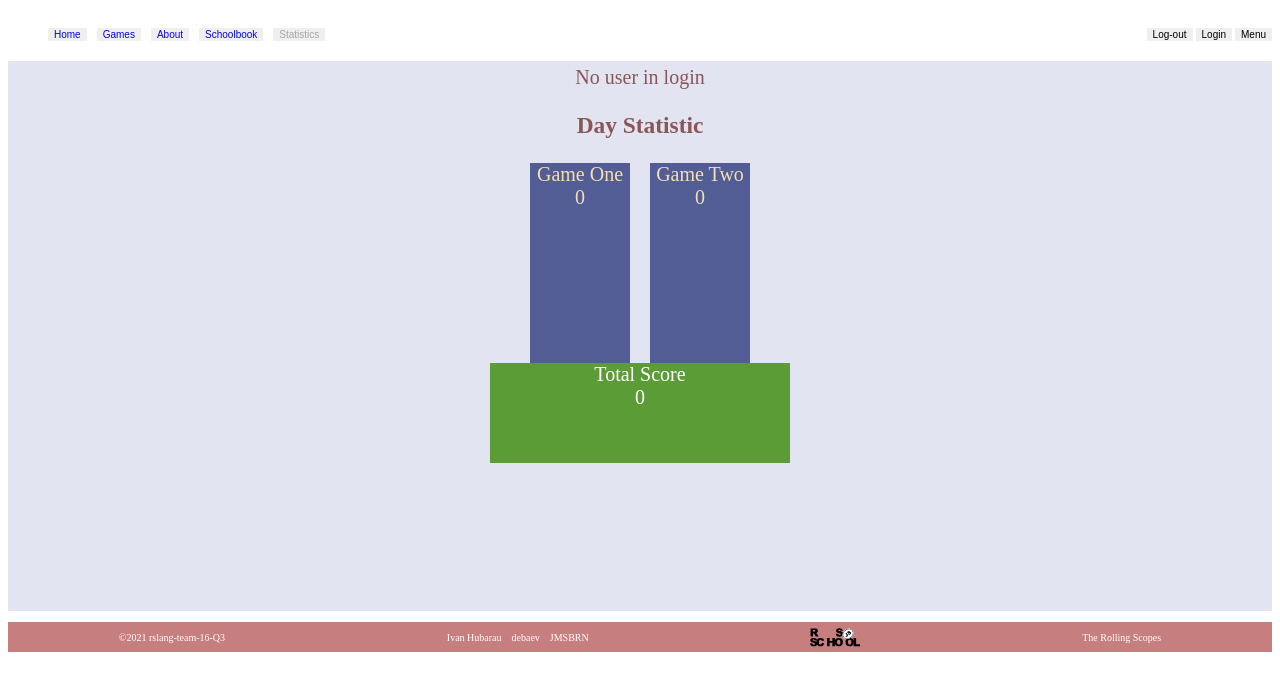
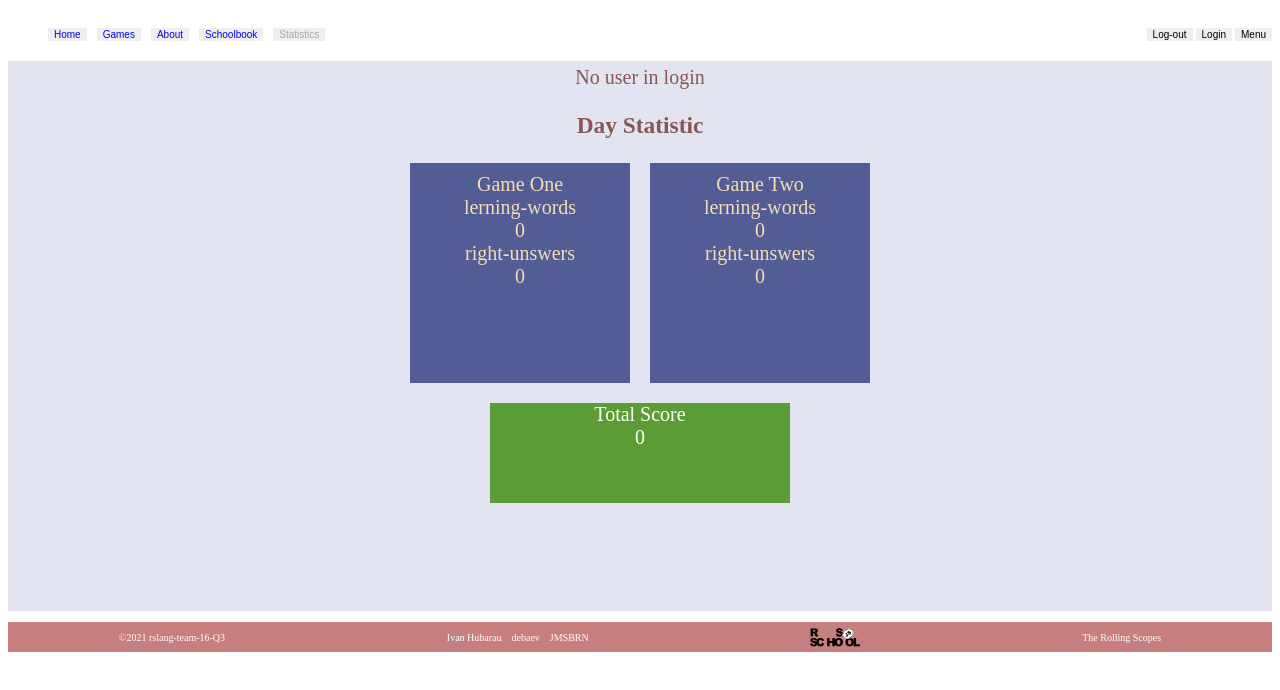
Before and after one commit to JMSBRN/rslang-team-16-jmsbrn, a React (Create React App) app: page /statistics in a window 1280 px wide. Shown: the top 690 px of the page. Built offline with nearby package versions, Linux system fonts and the light colour scheme.

Commit message:
feat: update games and statistics comp-s, add connection between games-score and statistics-score from localstorage

```diff
--- a/src/App.js
+++ b/src/App.js
@@ -96,7 +96,7 @@ function App() {
       password: `${password}`
      };
      setLoginValues(email, password);
-     loginUser(user)
+     loginUser(user) ;
 	};
 	const getRegistrValues = (e) => {
     e.preventDefault();
@@ -111,6 +111,43 @@ function App() {
   const clearLocalStorage = () => {
     localStorage.clear();
     window.location.reload();
+  };
+  //??
+  const [countA, setCountA] = useState(0);
+  const [countB, setCountB] = useState(0);
+  const [countC, setCountC] = useState(0);
+  const [countD, setCountD] = useState(0);
+  const inecreaseA = () => {
+     setCountA(countA + 1);
+  };
+  const decreaseA = () => {
+    if(countA > 0){
+     setCountA(countA - 1);
+    }
+  };
+  const inecreaseB = () => {
+    setCountB(countB + 1);
+  };
+  const decreaseB = () => {
+    if(countB > 0){
+     setCountB(countB - 1);
+    }
+  };
+  const inecreaseC = () => {
+    setCountC(countC + 1);
+  };
+  const decreaseC = () => {
+    if(countC > 0){
+     setCountC(countC - 1);
+    }
+  };
+  const inecreaseD = () => {
+    setCountD(countD + 1);
+  };
+  const decreaseD = () => {
+    if(countD > 0){
+     setCountD(countD - 1);
+    }
   };
   return (
     <div className="app">
@@ -133,7 +170,19 @@ function App() {
         password,
         getLoginValues,
         getRegistrValues,
-        clearLocalStorage
+        clearLocalStorage,
+        countA,
+        countB,
+        countC,
+        countD,
+        inecreaseA,
+        decreaseA,
+        inecreaseB,
+        decreaseB,
+        inecreaseC,
+        decreaseC,
+        inecreaseD,
+        decreaseD,
       }}>
        <Header/>
        <Routes>
--- a/src/pages/Games.jsx
+++ b/src/pages/Games.jsx
@@ -1,47 +1,35 @@
-import React,{useState} from 'react';
+import React,{useContext} from 'react';
+import { Context } from '../Context';
 
 const Games = () => {
- const [countA, setCountA] = useState(0);
- const [countB, setCountB] = useState(0);
- const [countC, setCountC] = useState(0);
- const [countD, setCountD] = useState(0);
- const nameUser = localStorage.getItem('name');
- const inecreaseA = () => {
+const {
+	countA,
+	inecreaseA,
+	decreaseA,
+	countB,
+	inecreaseB,
+	decreaseB,
+	countC,
+	inecreaseC,
+	decreaseC,
+	countD,
+	inecreaseD,
+	decreaseD
+} = useContext(Context);
 
-		setCountA(countA + 1);
- };
- const decreaseA = () => {
-	 if(countA > 0){
-		setCountA(countA - 1);
-	 }
- };
- const inecreaseB = () => {
-	 setCountB(countB + 1);
- };
- const decreaseB = () => {
-	 if(countB > 0){
-		setCountB(countB - 1);
-	 }
- };
- const inecreaseC = () => {
-	 setCountC(countC + 1);
- };
- const decreaseC = () => {
-	 if(countC > 0){
-    setCountC(countC - 1);
-	 }
- };
- const inecreaseD = () => {
-	 setCountD(countD + 1);
- };
- const decreaseD = () => {
-	 if(countD > 0){
-		setCountD(countD - 1);
-	 }
- };
+const nameUser = localStorage.getItem('name');
+const id = localStorage.getItem('id');
+localStorage.setItem(id, JSON.stringify(
+	{
+		countA: `${countA}`,
+		countB: `${countB}`,
+		countC: `${countC}`,
+		countD: `${countD}`
+	}));
+
 	return (
 	<div className='games'>
-		<div className="user-title">{JSON.parse(nameUser)}</div>
+		<div className="user-title">{nameUser?JSON.parse(nameUser): 'No user in login'}</div>
 		<div className="game-one">
 			<div className="game-title">Game-One</div>
 			<div className="lerning-words">lerning-words</div>
@@ -72,7 +60,6 @@ const Games = () => {
 				<button onClick={decreaseD} className='decrease-btn'>-</button>
 			</div>
 		</div>
-
 	</div>
 	);
 };
--- a/src/pages/Statistics.jsx
+++ b/src/pages/Statistics.jsx
@@ -3,27 +3,26 @@ import React from 'react';
 const Statistics = () => {
 const id = localStorage.getItem('id');
 const getLocalValues  = localStorage.getItem(id);
+const nameUser = localStorage.getItem('name');
 const localValues = JSON.parse(getLocalValues);
-const nameUser = localStorage.getItem('name');
-const user = {
-	name: `${JSON.parse(nameUser)}`,
-	gameOne: 1,
-	gameTwo: 3,
-	totalScore: 4
-	};
-if(id !== null){
-  localStorage.setItem(id, JSON.stringify(user));
-};
 	return (
 		<div className='statistics'>
-			<div className='statistic-user-title'>{localValues? localValues.name :'No user in login'}</div>
+			<div className='statistic-user-title'>{nameUser?JSON.parse(nameUser): 'No user in login'}</div>
       <h3 className='st-title'>Day Statistic </h3>
 			<div className="st-games-container">
 				<div className="st-game">Game One
-				  <div className="game-score">{localValues? localValues.gameOne :0}</div>
+					<div className="lerning-words">lerning-words</div>
+				  <div className="game-score">{localValues?localValues.countA:0}</div>
+			<div className="lerning-words-score"></div>
+			<div className="right-unswers">right-unswers</div>
+			<div className="right-unswers-score">{localValues?localValues.countB: 0}</div>
 				</div>
 				<div className="st-game">Game Two
-				<div className="game-score">{localValues? localValues.gameTwo :0}</div>
+				<div className="lerning-words">lerning-words</div>
+				<div className="game-score">{localValues?localValues.countC:0}</div>
+			<div className="lerning-words-score"></div>
+			<div className="right-unswers">right-unswers</div>
+			<div className="right-unswers-score">{localValues?localValues.countD:0}</div>
 				</div>
 			</div>
 			<div className="st-total-count">Total Score
--- a/src/pages/statistics.css
+++ b/src/pages/statistics.css
@@ -15,9 +15,11 @@
 	justify-content: center;
 }
 .st-game {
+	padding: 10px;
+	margin-bottom: 20px;
+	width: 200px;
+	height: 200px;
 	text-align: center;
-	width: 100px;
-	height: 200px;
 	background-color: rgb(81, 93, 148)	;
 	color: wheat;
 }
```
